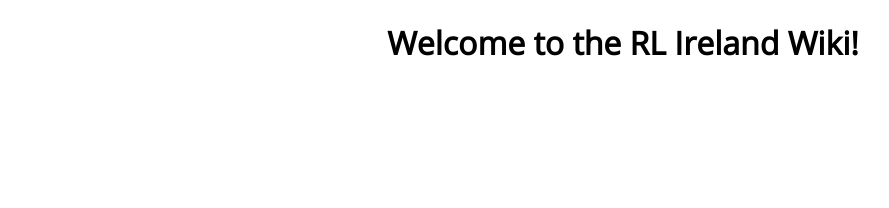
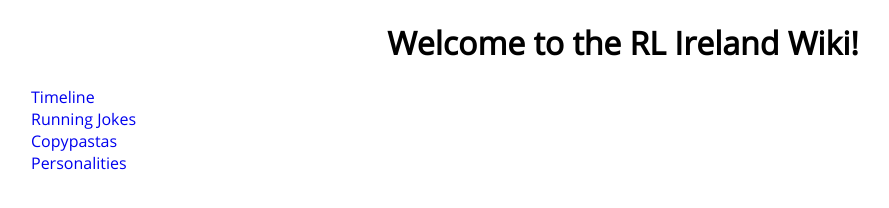
Before and after one commit to RL-Ireland/RL-Ireland, a plain HTML site: page index.html in a window 1280 px wide. Shown: the whole page, without its empty margins (17-906 px from the left). Drawn offline with Linux system fonts and the light colour scheme; files whose address does not match are found by name.

Commit message:
add folders and html pages for each, link them with ul

```diff
--- a/index.html
+++ b/index.html
@@ -11,6 +11,13 @@
 
     <h1>Welcome to the RL Ireland Wiki!</h1>
 
+    <ul>
+        <li><a href="Timeline/timeline.html">Timeline</a></li>
+        <li><a href="Running-Jokes/running-jokes.html">Running Jokes</a></li>
+        <li><a href="Copypastas/copypastas.html">Copypastas</a></li>
+        <li><a href="Personalities/personalities.html">Personalities</a></li>
+    </ul>
+
 </body>
 
 </html>
--- a/main.css
+++ b/main.css
@@ -8,3 +8,15 @@ h1 {
     text-align: center;
     font-family: "Open-Sans";
 }
+
+ul {
+    font-family: "Open-Sans";
+}
+
+ul li {
+    list-style: none;
+}
+
+ul li a {
+    text-decoration: none;
+}
```
Also changed, not shown: Copypastas/copypastas.html (added), Personalities/personalities.html (added), Running-Jokes/running-jokes.html (added), Timeline/timeline.html (added).
